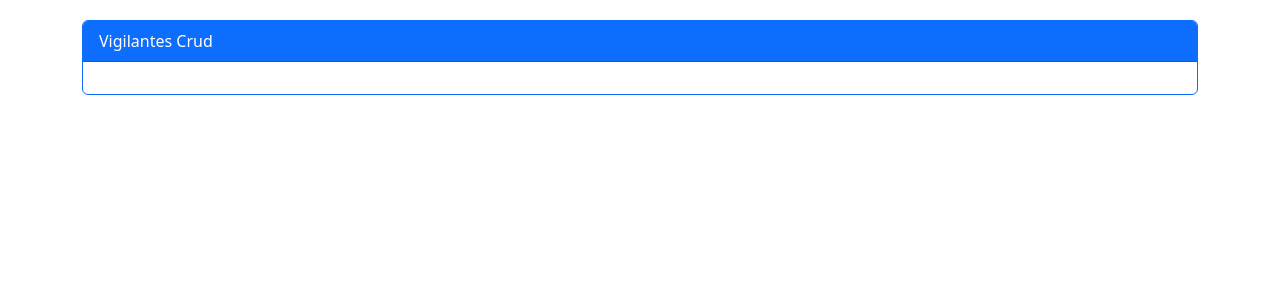
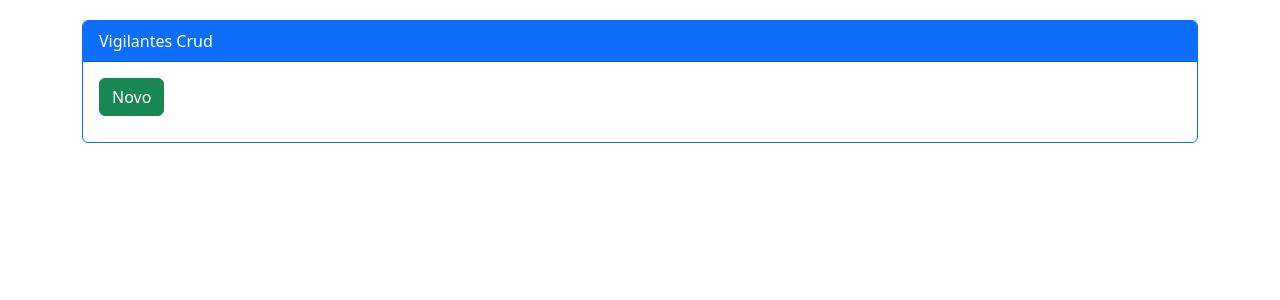
Before and after one commit to Adyson-Lima/vigilantes_frontend, a React (Create React App) app: page / in a window 1280 px wide. Shown: the top 300 px of the page. Built offline with nearby package versions, Linux system fonts and the light colour scheme.

Commit message:
5° commit - tdd tela Vigilantes: Existe link Novo em Vigilantes? GREEN

```diff
--- a/src/pages/Vigilantes/index.js
+++ b/src/pages/Vigilantes/index.js
@@ -12,6 +12,11 @@
       </div>
       <div className="card-body">
 
+        <Link data-testid="mylink" className="btn btn-success"
+        style={{marginBottom: '10px'}} to="/newupdate/0">Novo</Link>
+
+
+
       </div>
     </div>
 
```
